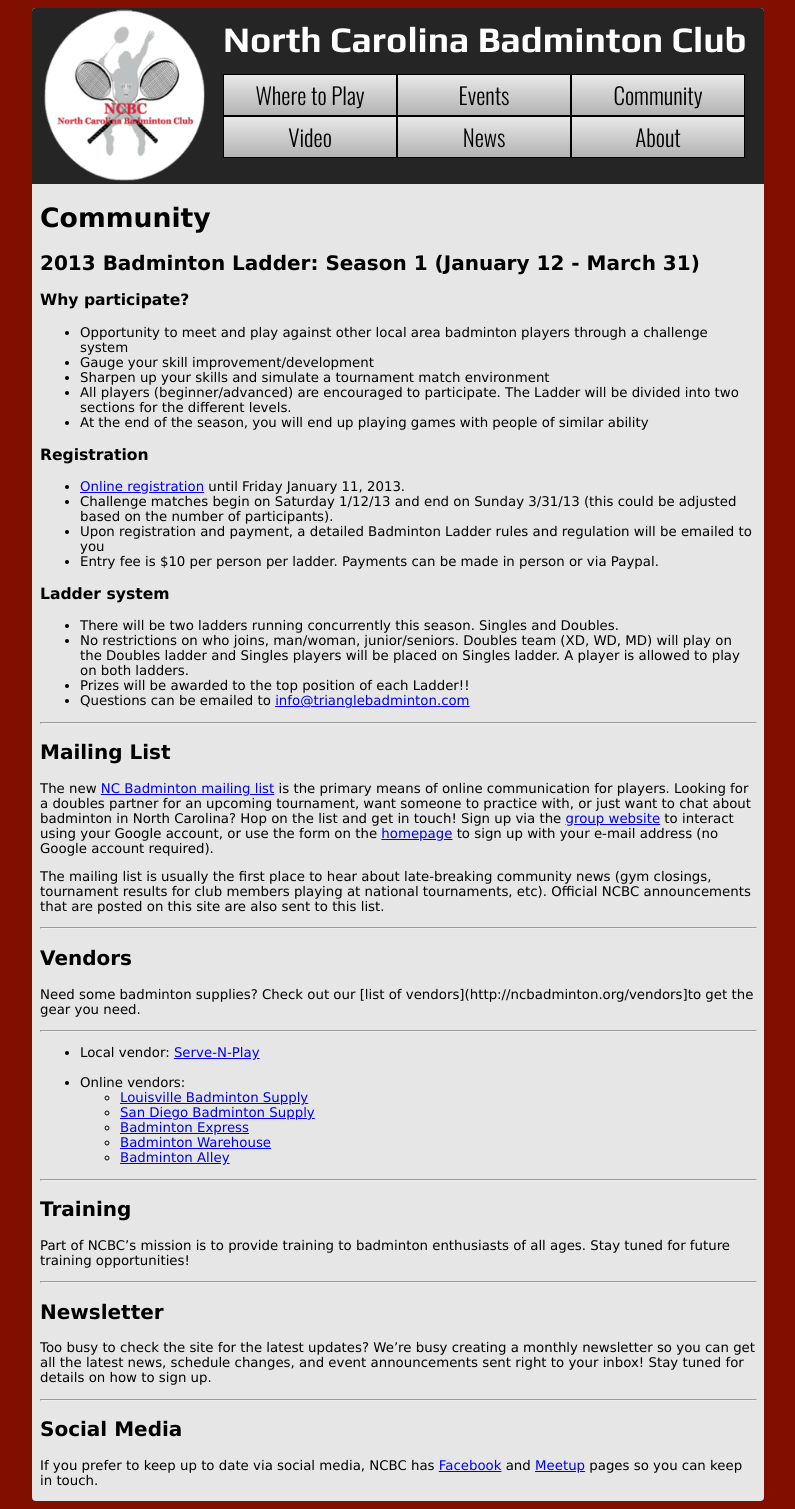
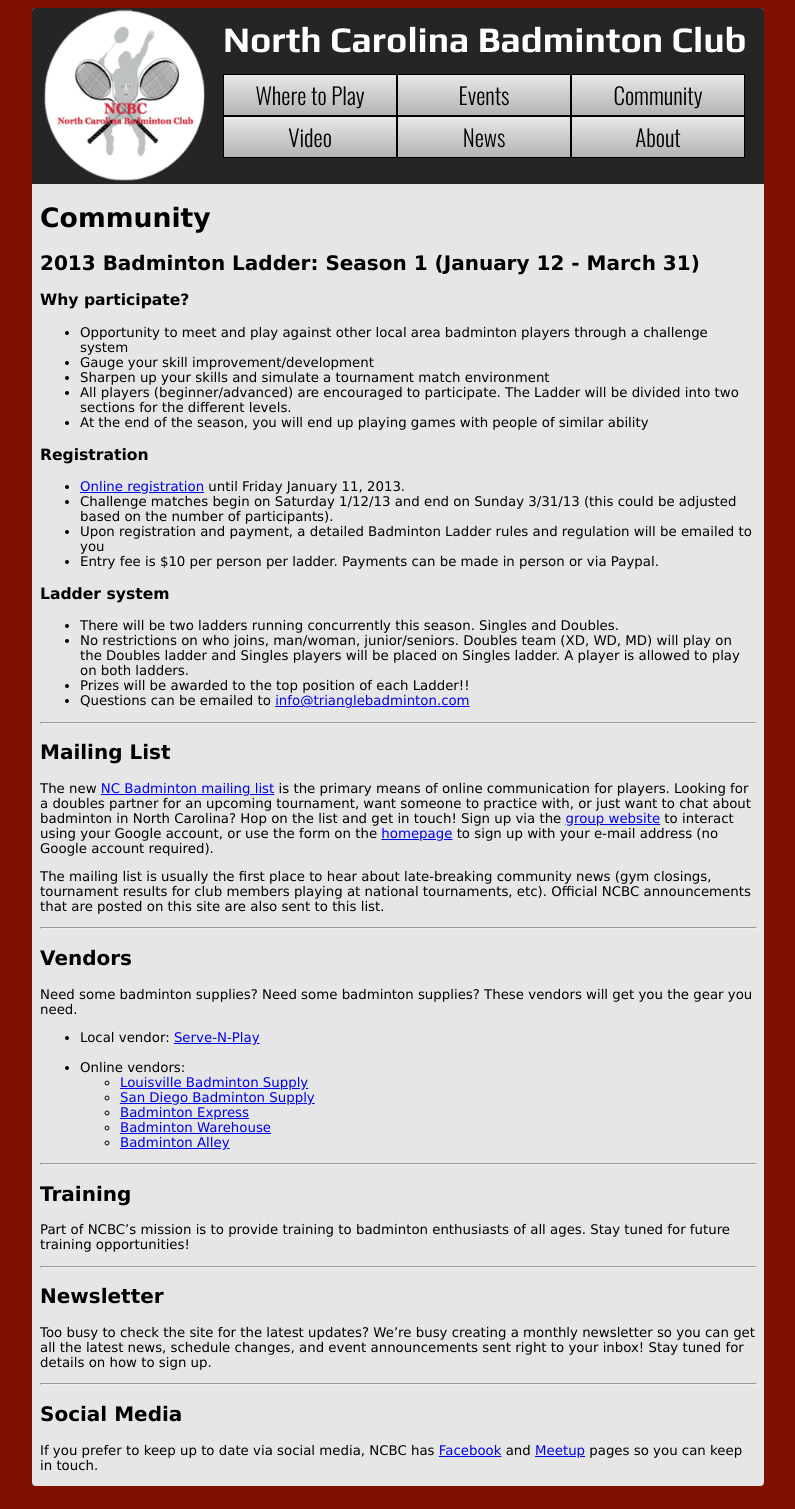
Before and after one commit to NCBC/ncbc.github.com, a Jekyll site: the page built from community.md, in a window 1280 px wide. Shown: the whole page, without its empty margins (242-1037 px from the left). Built offline with Jekyll 4.4.1, drawn with Linux system fonts in a browser that asks for light colours.

```diff
--- a/community.md
+++ b/community.md
@@ -37,9 +37,7 @@
 
 ## Vendors
 
-Need some badminton supplies? Check out our [list of vendors](http://ncbadminton.org/vendors]to get the gear you need.
-
-<hr />
+Need some badminton supplies? Need some badminton supplies? These vendors will get you the gear you need.
 
 - Local vendor: [Serve-N-Play](http://www.servenplay.com/snpecomm1/)
 <br /> <br />
```
Also changed, not shown: vendors.md (+1 -1 lines).
